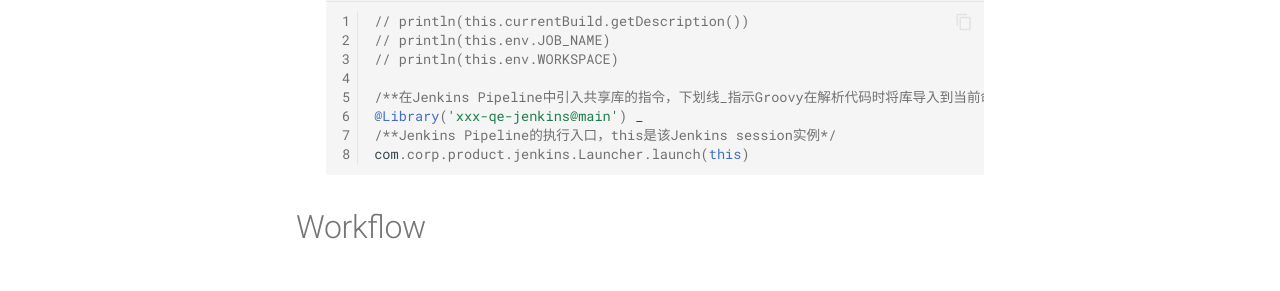
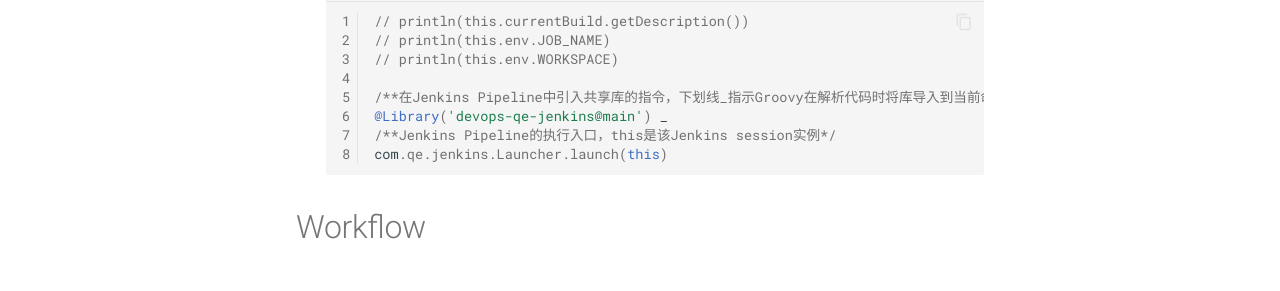
Before and after one commit to zhouushe/notes, an MkDocs documentation site: the page built from docs/jenkins_pipeline_framework.md, in a window 1280 px wide and 900 px high, scrolled down 3214 px. Shown: the part 153-444 px from the top of the window. Built offline with MkDocs 1.6.1 and Material for MkDocs 9.7.7, drawn with Linux system fonts in a browser that asks for light colours.

Commit message:
Update jenkins_pipeline_framework.md

````diff
--- a/docs/jenkins_pipeline_framework.md
+++ b/docs/jenkins_pipeline_framework.md
@@ -101,9 +101,9 @@
     // println(this.env.WORKSPACE)
 
     /**在Jenkins Pipeline中引入共享库的指令，下划线_指示Groovy在解析代码时将库导入到当前命名空间中，允许调用该库中定义的步骤和函数*/
-    @Library('xxx-qe-jenkins@main') _
+    @Library('devops-qe-jenkins@main') _
     /**Jenkins Pipeline的执行入口，this是该Jenkins session实例*/
-    com.corp.product.jenkins.Launcher.launch(this)
+    com.qe.jenkins.Launcher.launch(this)
     ```
 
 # Workflow
````
